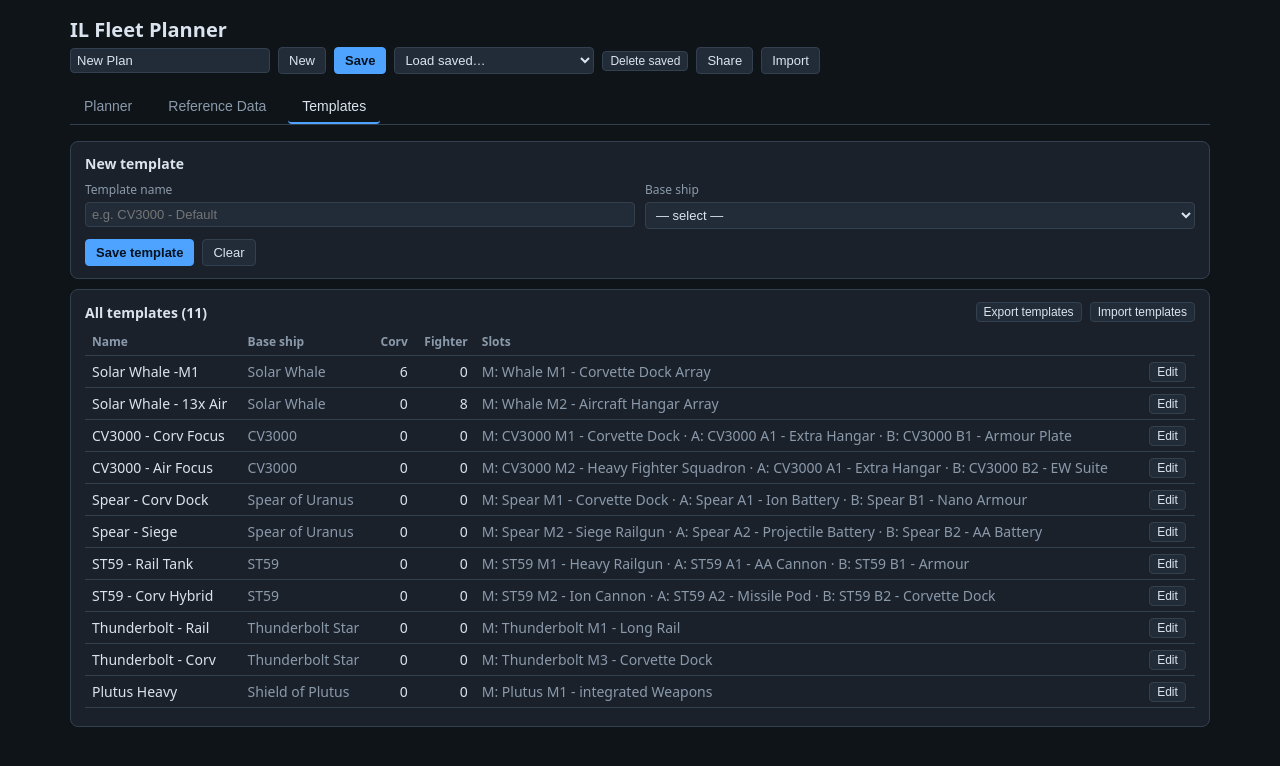
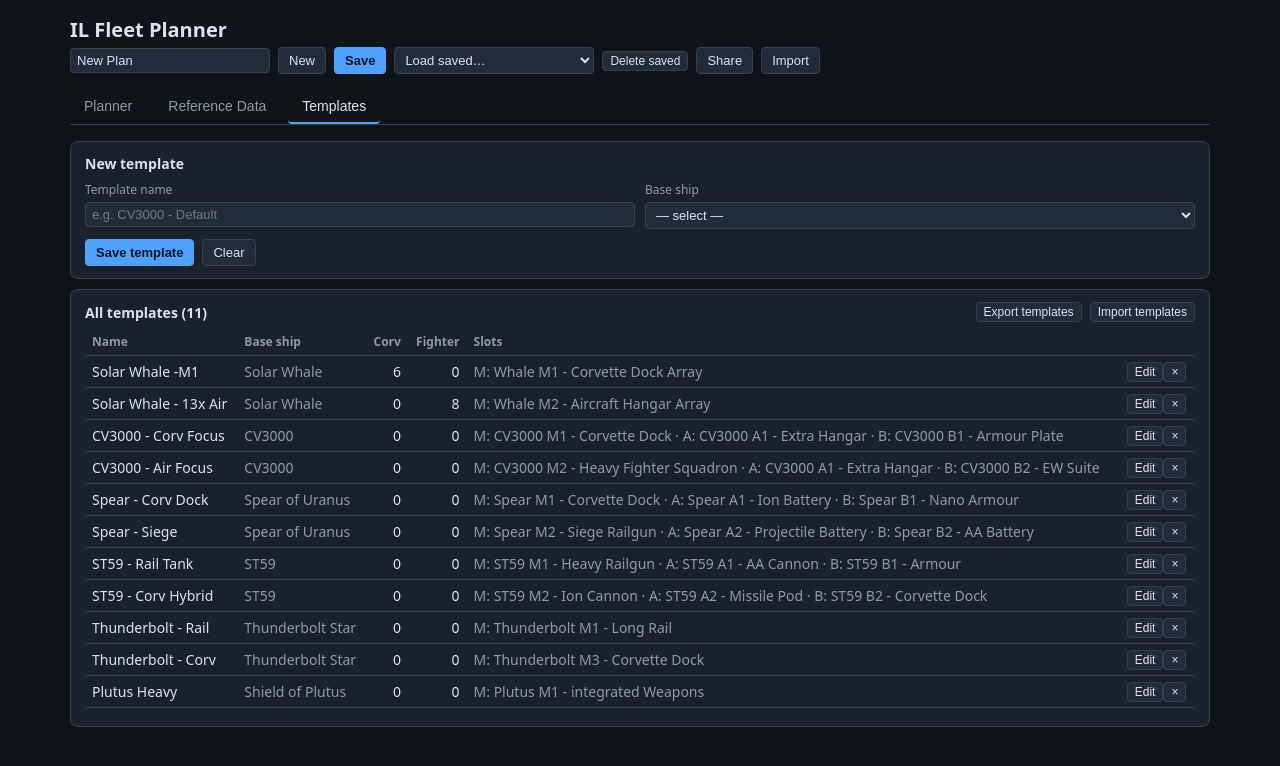
Before and after one commit to hs-ye/IL-fleet-planner, a React (Vite) app: page / in a window 1280 px wide. Both pictures are taken after a click on the button "Templates". Shown: the top 766 px of the page. Built offline with nearby package versions, Linux system fonts and the light colour scheme.

Commit message:
Unify templates: seed-once in localStorage, uniform edit/delete for built-in and custom

```diff
--- a/src/App.tsx
+++ b/src/App.tsx
@@ -10,7 +10,7 @@ import {
   loadPlanFromStorage,
   deletePlanFromStorage,
 } from './serialize'
-import { loadCustomTemplates, saveCustomTemplates } from './templates'
+import { loadTemplates, saveTemplates } from './templates'
 import Planner from './components/Planner'
 import DataView from './components/DataView'
 import TemplateEditor from './components/TemplateEditor'
@@ -37,26 +37,27 @@ export default function App() {
   const [tab, setTab] = useState<Tab>('planner')
   const [plan, setPlan] = useState<FleetPlan>(() => newPlan())
   const [saved, setSaved] = useState(() => listSavedPlans())
-  const [customTemplates, setCustomTemplates] = useState<Template[]>(() => loadCustomTemplates())
+  const [templates, setTemplates] = useState<Template[]>([])
   const [shareOpen, setShareOpen] = useState(false)
   const [shareText, setShareText] = useState('')
 
-  // Rebuild the Reference whenever custom templates change, so edits flow into
-  // the planner + validation immediately (stable identity, no stale renders).
   const reference = useMemo(
-    () => (rawData ? new Reference(rawData, customTemplates) : null),
-    [rawData, customTemplates],
+    () => (rawData ? new Reference(rawData, templates) : null),
+    [rawData, templates],
   )
 
   useEffect(() => {
     loadReferenceData()
-      .then(setRawData)
+      .then((d) => {
+        setRawData(d)
+        setTemplates(loadTemplates(d.templates))
+      })
       .catch((e) => setLoadError(String(e)))
   }, [])
 
-  const handleCustomTemplatesChange = (list: Template[]) => {
-    setCustomTemplates(list)
-    saveCustomTemplates(list)
+  const handleTemplatesChange = (list: Template[]) => {
+    setTemplates(list)
+    saveTemplates(list)
   }
 
   const refreshSaved = () => setSaved(listSavedPlans())
@@ -156,13 +157,7 @@ export default function App() {
 
       {tab === 'planner' && <Planner reference={reference} plan={plan} setPlan={setPlan} />}
       {tab === 'data' && <DataView reference={reference} />}
-      {tab === 'templates' && (
-        <TemplateEditor
-          reference={reference}
-          customTemplates={customTemplates}
-          onCustomTemplatesChange={handleCustomTemplatesChange}
-        />
-      )}
+      {tab === 'templates' && <TemplateEditor reference={reference} onTemplatesChange={handleTemplatesChange} />}
     </div>
   )
 }
--- a/src/components/TemplateEditor.tsx
+++ b/src/components/TemplateEditor.tsx
@@ -5,11 +5,10 @@ import { uid } from '../serialize'
 
 interface Props {
   reference: Reference
-  customTemplates: Template[]
-  onCustomTemplatesChange: (list: Template[]) => void
+  onTemplatesChange: (list: Template[]) => void
 }
 
-export default function TemplateEditor({ reference, customTemplates, onCustomTemplatesChange }: Props) {
+export default function TemplateEditor({ reference, onTemplatesChange }: Props) {
   const [editingKey, setEditingKey] = useState<string | null>(null)
   const [name, setName] = useState('')
   const [baseShipKey, setBaseShipKey] = useState('')
@@ -51,15 +50,13 @@ export default function TemplateEditor({ reference, customTemplates, onCustomTem
       corvSlots,
       fighterSlots,
     }
-    // Keep the key stable when editing (so plans already using it stay linked);
-    // this also turns an edit to a reference template into a local override.
-    const rest = customTemplates.filter((t) => t.key !== tpl.key)
-    onCustomTemplatesChange([...rest, tpl])
+    const rest = reference.templates.filter((t) => t.key !== tpl.key)
+    onTemplatesChange([...rest, tpl])
     reset()
   }
 
   const handleDelete = (key: string) => {
-    onCustomTemplatesChange(customTemplates.filter((t) => t.key !== key))
+    onTemplatesChange(reference.templates.filter((t) => t.key !== key))
   }
 
   const handleExport = () => {
@@ -84,18 +81,17 @@ export default function TemplateEditor({ reference, customTemplates, onCustomTem
       try {
         const arr = JSON.parse(String(reader.result)) as unknown
         if (!Array.isArray(arr)) throw new Error('not an array')
-        const refKeys = new Set(reference.refTemplates.map((t) => t.key))
-        const imported = (arr as Template[]).filter((t) => t && typeof t === 'object' && !refKeys.has(t.key))
-        onCustomTemplatesChange(imported)
+        const merged = new Map(reference.templates.map((t) => [t.key, t]))
+        for (const t of arr as Template[]) {
+          if (t && typeof t === 'object') merged.set(t.key, t)
+        }
+        onTemplatesChange([...merged.values()])
       } catch {
         alert('Invalid templates file (expected a JSON array of templates).')
       }
     }
     reader.readAsText(file)
   }
-
-  const isCustom = (key: string) => customTemplates.some((c) => c.key === key)
-  const isOverride = (t: Template) => reference.refTemplates.some((r) => r.key === t.key) && isCustom(t.key)
 
   return (
     <div>
@@ -166,34 +162,19 @@ export default function TemplateEditor({ reference, customTemplates, onCustomTem
             <tr><th>Name</th><th>Base ship</th><th className="num">Corv</th><th className="num">Fighter</th><th>Slots</th><th></th></tr>
           </thead>
           <tbody>
-            {reference.templates.map((t) => {
-              const custom = isCustom(t.key)
-              const override = isOverride(t)
-              return (
+            {reference.templates.map((t) => (
               <tr key={t.key} className={editingKey === t.key ? 'editing' : ''}>
-                  <td>
-                    {t.name}
-                    {override && <span className="tag">edited</span>}
-                  </td>
+                <td>{t.name}</td>
                 <td className="muted">{reference.shipByKey.get(t.baseShipKey)?.name ?? t.baseShipKey}</td>
                 <td className="num">{t.corvSlots}</td>
                 <td className="num">{t.fighterSlots}</td>
                 <td className="muted">{Object.entries(t.slots).map(([s, m]) => `${s}: ${m}`).join(' · ') || '—'}</td>
                 <td>
                   <button className="small" onClick={() => startEdit(t)}>Edit</button>
-                    {custom && (
-                      <button
-                        className="small danger"
-                        onClick={() => handleDelete(t.key)}
-                        title={override ? 'Revert to default' : 'Delete'}
-                      >
-                        ×
-                      </button>
-                    )}
+                  <button className="small danger" onClick={() => handleDelete(t.key)}>×</button>
                 </td>
               </tr>
-              )
-            })}
+            ))}
           </tbody>
         </table>
       </div>
--- a/src/reference.ts
+++ b/src/reference.ts
@@ -33,34 +33,18 @@ export async function loadReferenceData(): Promise<ReferenceData> {
 export class Reference {
   ships: Ship[]
   modules: Module[]
-  templates!: Template[]
-  refTemplates: Template[]
-  customTemplates: Template[]
+  templates: Template[]
   shipByKey: Map<string, Ship>
-  templateByKey!: Map<string, Template>
+  templateByKey: Map<string, Template>
   moduleByName: Map<string, Module>
 
-  constructor(data: ReferenceData, customTemplates: Template[] = []) {
+  constructor(data: ReferenceData, templates?: Template[]) {
     this.ships = data.ships
     this.modules = data.modules
-    this.refTemplates = data.templates
-    this.customTemplates = customTemplates
+    this.templates = templates ?? data.templates
     this.shipByKey = new Map(data.ships.map((s) => [s.key, s]))
     this.moduleByName = new Map(data.modules.map((m) => [m.name, m]))
-    this.rebuildTemplates()
-  }
-
-  rebuildTemplates(): void {
-    const merged = new Map<string, Template>()
-    for (const t of this.refTemplates) merged.set(t.key, t)
-    for (const t of this.customTemplates) merged.set(t.key, t)
-    this.templates = [...merged.values()]
     this.templateByKey = new Map(this.templates.map((t) => [t.key, t]))
-  }
-
-  setCustomTemplates(custom: Template[]): void {
-    this.customTemplates = custom
-    this.rebuildTemplates()
   }
 
   private static SLOT_ORDER = ['M', 'A', 'B', 'C', 'D', 'E', 'F']
--- a/src/templates.ts
+++ b/src/templates.ts
@@ -1,17 +1,37 @@
 import type { Template } from './types'
 
-const KEY = 'il-fleet-planner:custom-templates'
+const KEY = 'il-fleet-planner:templates'
+const LEGACY_KEY = 'il-fleet-planner:custom-templates'
 
-export function loadCustomTemplates(): Template[] {
-  const raw = localStorage.getItem(KEY)
-  if (!raw) return []
+function readKey(key: string): Template[] | null {
+  const raw = localStorage.getItem(key)
+  if (raw === null) return null
   try {
-    return JSON.parse(raw) as Template[]
+    const v = JSON.parse(raw)
+    return Array.isArray(v) ? (v as Template[]) : null
   } catch {
-    return []
+    return null
   }
 }
 
-export function saveCustomTemplates(list: Template[]): void {
+function mergeByKey(a: Template[], b: Template[]): Template[] {
+  const m = new Map<string, Template>()
+  for (const t of a) m.set(t.key, t)
+  for (const t of b) m.set(t.key, t)
+  return [...m.values()]
+}
+
+// Seed-once model: reference templates seed localStorage on first load, then
+// the local list is the single source of truth (uniform edit/delete).
+export function loadTemplates(seed: Template[]): Template[] {
+  const existing = readKey(KEY)
+  if (existing) return existing
+  const legacy = readKey(LEGACY_KEY) ?? []
+  const list = mergeByKey(seed, legacy)
+  saveTemplates(list)
+  return list
+}
+
+export function saveTemplates(list: Template[]): void {
   localStorage.setItem(KEY, JSON.stringify(list))
 }
```
Lines whose indentation alone changed are shown as unchanged.
